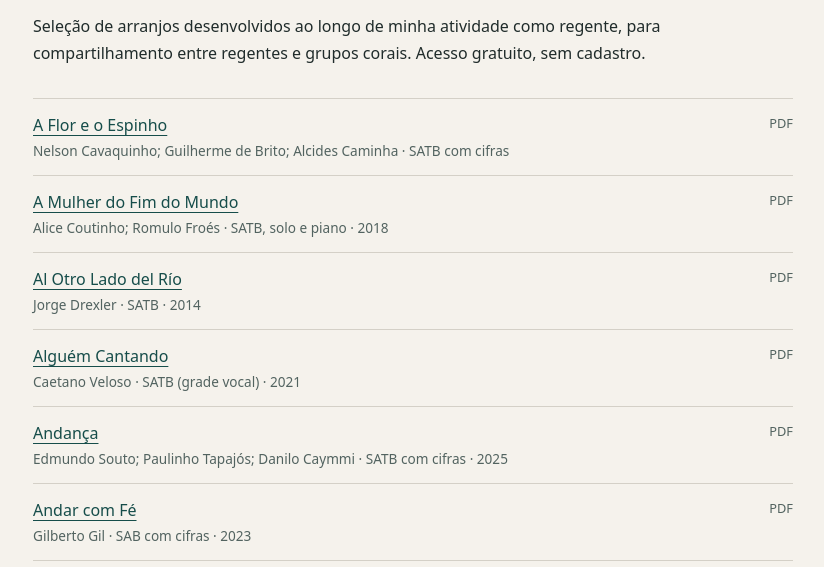
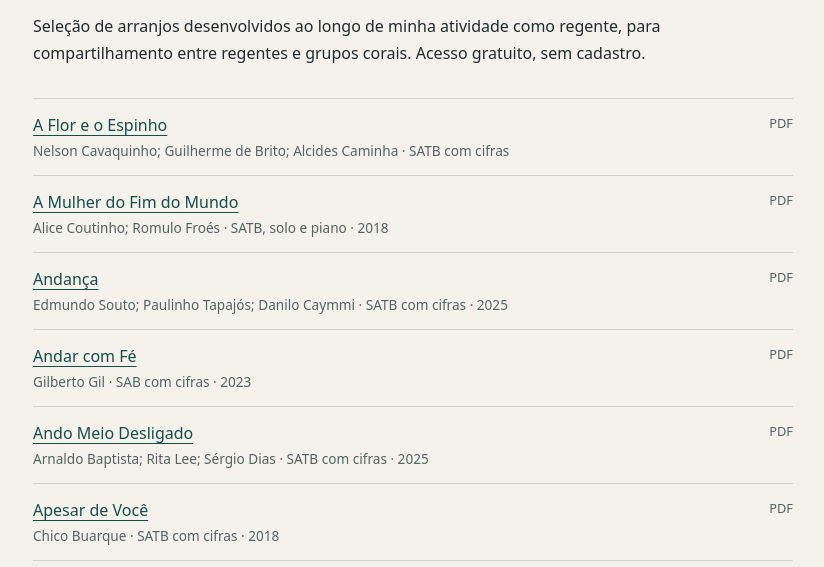
Before and after one commit to marcelorabellodossantos/marcelorabellodossantos.github.io, a plain HTML site: page arranjos/index.html in a window 1280 px wide. Shown: the part 233-800 px from the top of the page, without its empty margins (227-1051 px from the left). Drawn offline with Linux system fonts and the light colour scheme.

Commit message:
Excluir dois arranjos com partes de piano ausentes

```diff
--- a/arranjos/index.html
+++ b/arranjos/index.html
@@ -1,8 +1,6 @@
 <!doctype html><html lang="pt-BR"><head><meta charset="utf-8"><meta name="viewport" content="width=device-width, initial-scale=1"><meta name="description" content="Acervo de arranjos corais de Marcelo Rabello dos Santos. Partituras em PDF."><title>Arranjos corais — Marcelo Rabello dos Santos</title><style>
 :root{color-scheme:light;font-family:system-ui,sans-serif;background:#f5f2ec;color:#202c2b}*{box-sizing:border-box}body{margin:0}main{width:min(100% - 40px,760px);margin:auto;padding:64px 0 72px}h1{font:500 clamp(2.5rem,7vw,4.6rem)/1.06 Georgia,serif;letter-spacing:-.035em;margin:24px 0 12px}p{line-height:1.65}a{color:#164d4a;text-underline-offset:4px}a:hover{color:#a15d35}ul{list-style:none;padding:0;border-top:1px solid #d4d0c7;margin-top:32px}li{padding:15px 0;border-bottom:1px solid #d4d0c7}.meta{font-size:.85rem;color:#526360;margin-top:5px}.pdf{float:right;font-size:.8rem;color:#526360;margin-left:12px}footer{color:#526360;font-size:.85rem;margin-top:35px}a:focus-visible{outline:3px solid #a15d35;outline-offset:4px}</style></head><body><main><nav><a href="../">← Página pessoal</a></nav><h1>Arranjos corais</h1><p>Marcelo Rabello dos Santos</p><p>Seleção de arranjos desenvolvidos ao longo de minha atividade como regente, para compartilhamento entre regentes e grupos corais. Acesso gratuito, sem cadastro.</p><ul><li><a href="../a-flor-e-o-espinho.pdf" download>A Flor e o Espinho</a><span class="pdf">PDF</span><div class="meta">Nelson Cavaquinho; Guilherme de Brito; Alcides Caminha · SATB com cifras</div></li>
 <li><a href="../a-mulher-do-fim-do-mundo.pdf" download>A Mulher do Fim do Mundo</a><span class="pdf">PDF</span><div class="meta">Alice Coutinho; Romulo Froés · SATB, solo e piano · 2018</div></li>
-<li><a href="../al-otro-lado-del-rio.pdf" download>Al Otro Lado del Río</a><span class="pdf">PDF</span><div class="meta">Jorge Drexler · SATB · 2014</div></li>
-<li><a href="../alguem-cantando.pdf" download>Alguém Cantando</a><span class="pdf">PDF</span><div class="meta">Caetano Veloso · SATB (grade vocal) · 2021</div></li>
 <li><a href="../andanca.pdf" download>Andança</a><span class="pdf">PDF</span><div class="meta">Edmundo Souto; Paulinho Tapajós; Danilo Caymmi · SATB com cifras · 2025</div></li>
 <li><a href="../andar-com-fe.pdf" download>Andar com Fé</a><span class="pdf">PDF</span><div class="meta">Gilberto Gil · SAB com cifras · 2023</div></li>
 <li><a href="../ando-meio-desligado.pdf" download>Ando Meio Desligado</a><span class="pdf">PDF</span><div class="meta">Arnaldo Baptista; Rita Lee; Sérgio Dias · SATB com cifras · 2025</div></li>
```
